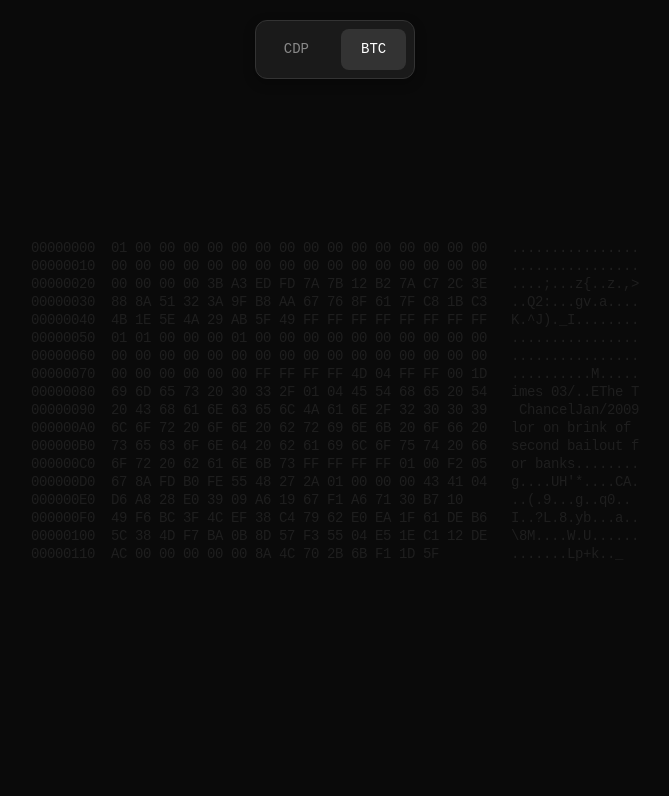
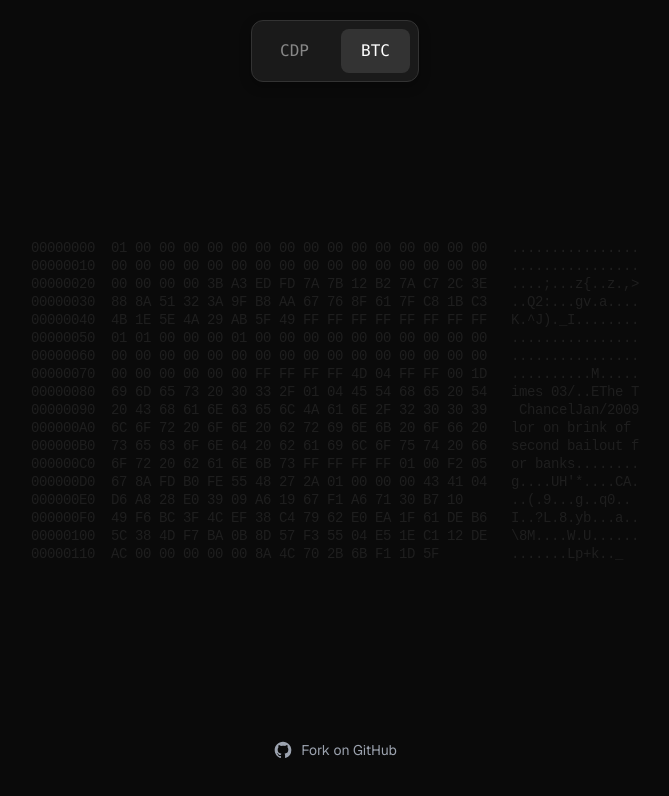
Before and after one commit to Must-be-Ash/interactive-ascii-background, a Next.js app: page /genesis in a window 1280 px wide. Shown: the top 796 px of the page, without its empty margins (305-974 px from the left). Built offline with nearby package versions, Linux system fonts and the light colour scheme.

Commit message:
Last Working Version

```diff
--- a/app/genesis/page.tsx
+++ b/app/genesis/page.tsx
@@ -6,7 +6,7 @@ import { NavigationDock } from '@/components/NavigationDock';
 export default function GenesisPage() {
   return (
     <div
-      className="flex items-center justify-center"
+      className="flex flex-col items-center justify-between"
       style={{
         backgroundColor: '#0A0A0A',
         minHeight: '100vh',
@@ -18,6 +18,31 @@ export default function GenesisPage() {
 
       <main className="w-full max-w-6xl mx-auto px-6" style={{ position: 'relative', zIndex: 10 }}>
       </main>
+
+      <footer className="w-full py-8" style={{ position: 'relative', zIndex: 10 }}>
+        <div className="flex items-center justify-center gap-2 text-sm">
+          <a
+            href="https://github.com/Must-be-Ash/interactive-ascii-background"
+            target="_blank"
+            rel="noopener noreferrer"
+            className="flex items-center gap-2 px-4 py-2 rounded-lg transition-all hover:bg-white/5 text-gray-400 hover:text-white"
+          >
+            <svg
+              className="w-5 h-5"
+              fill="currentColor"
+              viewBox="0 0 24 24"
+              aria-hidden="true"
+            >
+              <path
+                fillRule="evenodd"
+                d="M12 2C6.477 2 2 6.484 2 12.017c0 4.425 2.865 8.18 6.839 9.504.5.092.682-.217.682-.483 0-.237-.008-.868-.013-1.703-2.782.605-3.369-1.343-3.369-1.343-.454-1.158-1.11-1.466-1.11-1.466-.908-.62.069-.608.069-.608 1.003.07 1.531 1.032 1.531 1.032.892 1.53 2.341 1.088 2.91.832.092-.647.35-1.088.636-1.338-2.22-.253-4.555-1.113-4.555-4.951 0-1.093.39-1.988 1.029-2.688-.103-.253-.446-1.272.098-2.65 0 0 .84-.27 2.75 1.026A9.564 9.564 0 0112 6.844c.85.004 1.705.115 2.504.337 1.909-1.296 2.747-1.027 2.747-1.027.546 1.379.202 2.398.1 2.651.64.7 1.028 1.595 1.028 2.688 0 3.848-2.339 4.695-4.566 4.943.359.309.678.92.678 1.855 0 1.338-.012 2.419-.012 2.747 0 .268.18.58.688.482A10.019 10.019 0 0022 12.017C22 6.484 17.522 2 12 2z"
+                clipRule="evenodd"
+              />
+            </svg>
+            <span>Fork on GitHub</span>
+          </a>
+        </div>
+      </footer>
     </div>
   );
 }
--- a/components/GenesisBlockBackground.tsx
+++ b/components/GenesisBlockBackground.tsx
@@ -57,27 +57,57 @@ export function GenesisBlockBackground() {
     const ctx = canvas.getContext('2d');
     if (!ctx) return;
 
-    // Set canvas size
-    const resize = () => {
+    // Set canvas size and calculate responsive font settings
+    let fontSize: number;
+    let charSpacing: number;
+    let lineHeight: number;
+    let cols: number;
+    let rows: number;
+    let offsetCol: number;
+    let hexCol: number;
+    let asciiCol: number;
+    let totalLineWidth: number;
+    let hexDumpStartRow: number;
+    let hexDumpStartCol: number;
+
+    const calculateLayout = () => {
       canvas.width = window.innerWidth;
       canvas.height = window.innerHeight;
+
+      // Responsive font settings based on screen width
+      const isMobile = window.innerWidth < 768;
+      const isTablet = window.innerWidth >= 768 && window.innerWidth < 1024;
+
+      if (isMobile) {
+        fontSize = 6;
+        charSpacing = 3.5;
+        lineHeight = 8;
+      } else if (isTablet) {
+        fontSize = 10;
+        charSpacing = 6;
+        lineHeight = 14;
+      } else {
+        fontSize = 14;
+        charSpacing = 8;
+        lineHeight = 18;
+      }
+
+      cols = Math.ceil(canvas.width / charSpacing) + 1;
+      rows = Math.ceil(canvas.height / lineHeight) + 1;
+
+      // Hex dump layout constants - better spacing
+      offsetCol = 2; // Start with some padding
+      hexCol = offsetCol + 10; // Offset is 8 chars + 2 spaces
+      asciiCol = hexCol + 50; // 16 bytes * 3 chars (2 hex + 1 space) = 48, plus 2 extra for spacing
+      totalLineWidth = asciiCol + 18; // Full width of one hex dump line with padding
+
+      // Calculate center position for single hex dump block
+      hexDumpStartRow = Math.floor((rows - genesisHexLines.length) / 2);
+      hexDumpStartCol = Math.floor((cols - totalLineWidth) / 2);
     };
-    resize();
-    window.addEventListener('resize', resize);
 
-    // Font settings - monospace for hex dump
-    const fontSize = 14;
-    const charSpacing = 8;
-    const lineHeight = 18;
-
-    const cols = Math.ceil(canvas.width / charSpacing) + 1;
-    const rows = Math.ceil(canvas.height / lineHeight) + 1;
-
-    // Hex dump layout constants - better spacing
-    const offsetCol = 2; // Start with some padding
-    const hexCol = offsetCol + 10; // Offset is 8 chars + 2 spaces
-    const asciiCol = hexCol + 50; // 16 bytes * 3 chars (2 hex + 1 space) = 48, plus 2 extra for spacing
-    const totalLineWidth = asciiCol + 18; // Full width of one hex dump line with padding
+    calculateLayout();
+    window.addEventListener('resize', calculateLayout);
 
     // Initialize display text
     displayText.current = currentText.current.map(line => line.split(''));
@@ -126,10 +156,6 @@ export function GenesisBlockBackground() {
         const textRow = baseTextRow + lineIndex;
         textPositions.push({ startCol: textStartCol, row: textRow, length: textLength });
       }
-
-      // Calculate center position for single hex dump block
-      const hexDumpStartRow = Math.floor((rows - genesisHexLines.length) / 2);
-      const hexDumpStartCol = Math.floor((cols - totalLineWidth) / 2);
 
       for (let row = 0; row < rows; row++) {
         for (let col = 0; col < cols; col++) {
@@ -239,7 +265,7 @@ export function GenesisBlockBackground() {
 
     return () => {
       window.removeEventListener('mousemove', handleMouseMove);
-      window.removeEventListener('resize', resize);
+      window.removeEventListener('resize', calculateLayout);
       if (animationInterval) clearInterval(animationInterval);
     };
   }, []);
--- a/components/NavigationDock.tsx
+++ b/components/NavigationDock.tsx
@@ -8,42 +8,17 @@ export function NavigationDock() {
 
   return (
     <nav
-      style={{
-        position: 'fixed',
-        top: 0,
-        left: 0,
-        right: 0,
-        zIndex: 100,
-        display: 'flex',
-        justifyContent: 'center',
-        padding: '20px',
-        pointerEvents: 'none',
-      }}
+      className="fixed top-0 left-0 right-0 z-[100] flex justify-center p-4 md:p-5 pointer-events-none"
     >
       <div
-        style={{
-          display: 'flex',
-          gap: '12px',
-          backgroundColor: '#1A1A1A',
-          border: '1px solid #333333',
-          borderRadius: '12px',
-          padding: '8px',
-          boxShadow: '0 4px 12px rgba(0, 0, 0, 0.3)',
-          pointerEvents: 'auto',
-        }}
+        className="flex gap-2 md:gap-3 bg-[#1A1A1A] border border-[#333333] rounded-xl p-2 shadow-[0_4px_12px_rgba(0,0,0,0.3)] pointer-events-auto"
       >
         <Link
           href="/"
+          className="px-4 py-2 md:px-5 md:py-2.5 rounded-lg no-underline transition-all text-sm md:text-base font-medium font-mono"
           style={{
-            padding: '10px 20px',
-            borderRadius: '8px',
-            textDecoration: 'none',
             color: pathname === '/' ? '#FFFFFF' : '#888888',
             backgroundColor: pathname === '/' ? '#333333' : 'transparent',
-            transition: 'all 0.2s ease',
-            fontSize: '14px',
-            fontWeight: '500',
-            fontFamily: 'monospace',
           }}
           onMouseEnter={(e) => {
             if (pathname !== '/') {
@@ -62,16 +37,10 @@ export function NavigationDock() {
         </Link>
         <Link
           href="/genesis"
+          className="px-4 py-2 md:px-5 md:py-2.5 rounded-lg no-underline transition-all text-sm md:text-base font-medium font-mono"
           style={{
-            padding: '10px 20px',
-            borderRadius: '8px',
-            textDecoration: 'none',
             color: pathname === '/genesis' ? '#FFFFFF' : '#888888',
             backgroundColor: pathname === '/genesis' ? '#333333' : 'transparent',
-            transition: 'all 0.2s ease',
-            fontSize: '14px',
-            fontWeight: '500',
-            fontFamily: 'monospace',
           }}
           onMouseEnter={(e) => {
             if (pathname !== '/genesis') {
```
